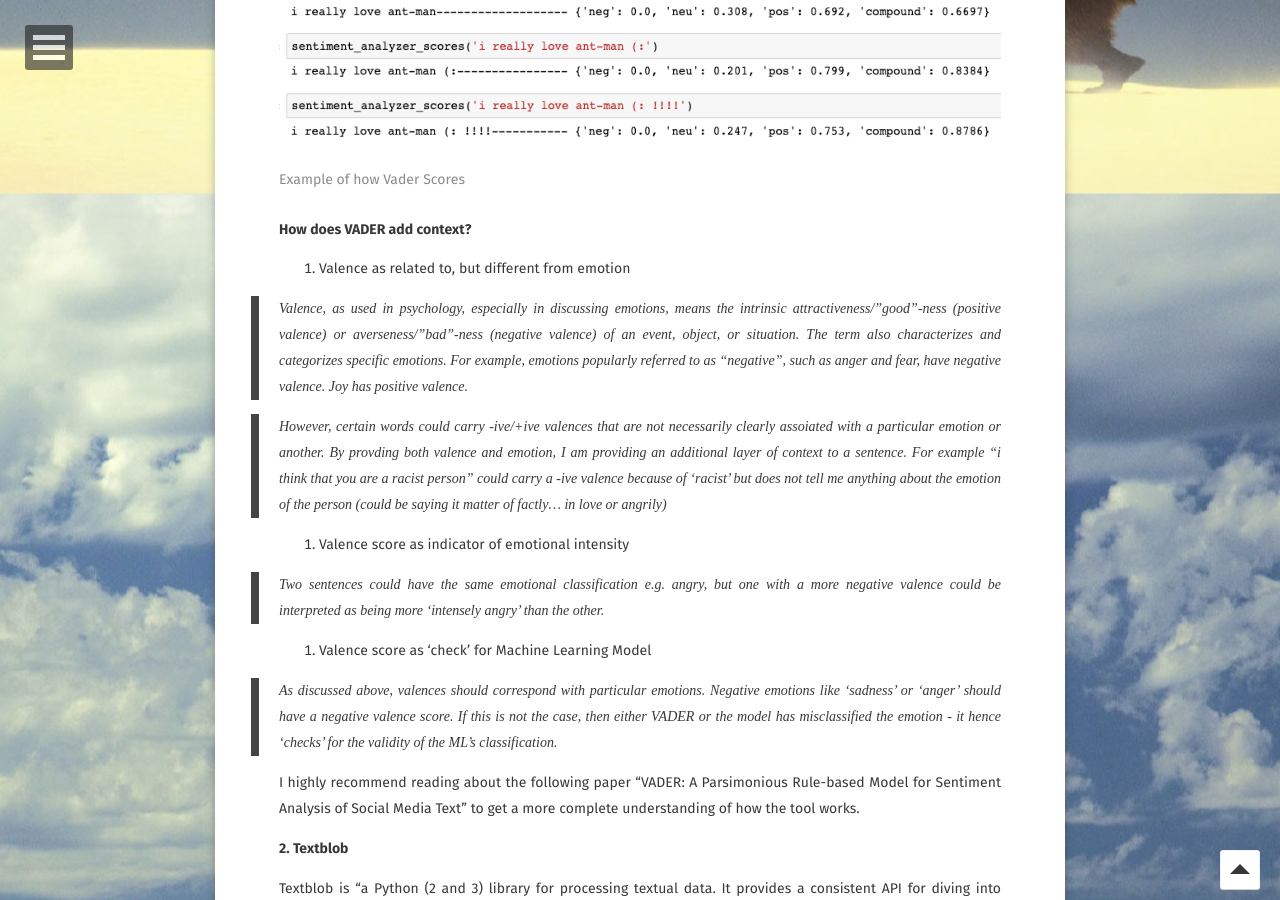
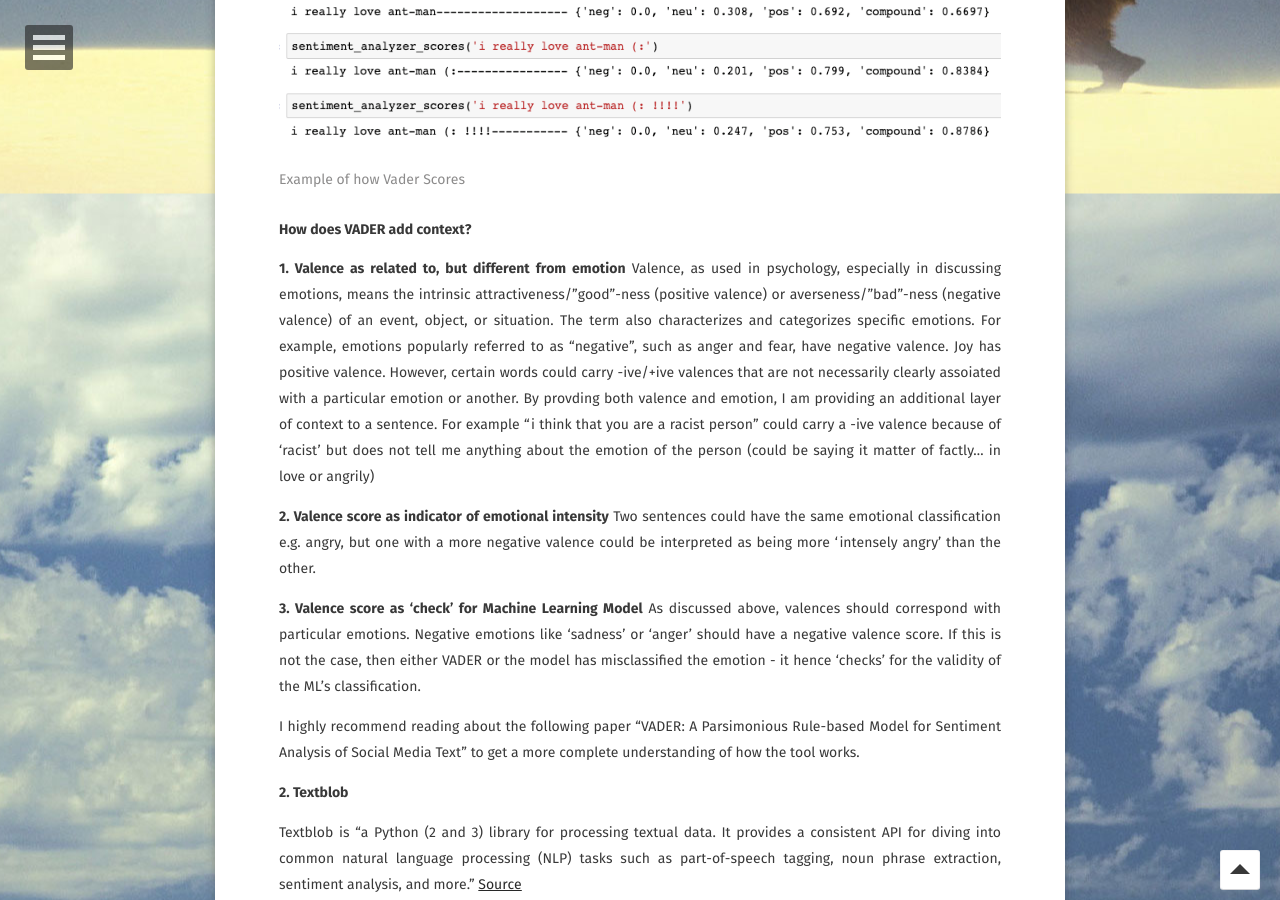
Before and after one commit to linusseah/linusseah.github.io, a Jekyll site: the page built from _posts/2018-02-21-capstone.md, in a window 1280 px wide and 900 px high, scrolled down 16524 px. Built offline with Jekyll 4.4.1, drawn with Linux system fonts in a browser that asks for light colours; some web fonts are replaced; comment, search, counter and statistics services are not loaded.

Commit message:
Update 2018-02-21-capstone.md

```diff
--- a/_posts/2018-02-21-capstone.md
+++ b/_posts/2018-02-21-capstone.md
@@ -609,19 +609,11 @@ An example of Vader's lexical library:
 
 **How does VADER add context?**
 
-1. Valence as related to, but different from emotion
+**1. Valence as related to, but different from emotion** Valence, as used in psychology, especially in discussing emotions, means the intrinsic attractiveness/"good"-ness (positive valence) or averseness/"bad"-ness (negative valence) of an event, object, or situation. The term also characterizes and categorizes specific emotions. For example, emotions popularly referred to as "negative", such as anger and fear, have negative valence. Joy has positive valence. However, certain words could carry -ive/+ive valences that are not necessarily clearly assoiated with a particular emotion or another. By provding both valence and emotion, I am providing an additional layer of context to a sentence. For example "i think that you are a racist person" could carry a -ive valence because of 'racist' but does not tell me anything about the emotion of the person (could be saying it matter of factly... in love or angrily)
 
->Valence, as used in psychology, especially in discussing emotions, means the intrinsic attractiveness/"good"-ness (positive valence) or averseness/"bad"-ness (negative valence) of an event, object, or situation. The term also characterizes and categorizes specific emotions. For example, emotions popularly referred to as "negative", such as anger and fear, have negative valence. Joy has positive valence.
+**2. Valence score as indicator of emotional intensity** Two sentences could have the same emotional classification e.g. angry, but one with a more negative valence could be interpreted as being more 'intensely angry' than the other.
 
->However, certain words could carry -ive/+ive valences that are not necessarily clearly assoiated with a particular emotion or another. By provding both valence and emotion, I am providing an additional layer of context to a sentence. For example "i think that you are a racist person" could carry a -ive valence because of 'racist' but does not tell me anything about the emotion of the person (could be saying it matter of factly... in love or angrily)
-
-2. Valence score as indicator of emotional intensity
-
->Two sentences could have the same emotional classification e.g. angry, but one with a more negative valence could be interpreted as being more 'intensely angry' than the other.
-
-3. Valence score as 'check' for Machine Learning Model
-
->As discussed above, valences should correspond with particular emotions. Negative emotions like 'sadness' or 'anger' should have a negative valence score. If this is not the case, then either VADER or the model has misclassified the emotion - it hence 'checks' for the validity of the ML's classification.
+**3. Valence score as 'check' for Machine Learning Model** As discussed above, valences should correspond with particular emotions. Negative emotions like 'sadness' or 'anger' should have a negative valence score. If this is not the case, then either VADER or the model has misclassified the emotion - it hence 'checks' for the validity of the ML's classification.
 
 I highly recommend reading about the following paper "VADER: A Parsimonious Rule-based Model for Sentiment Analysis of Social Media Text" to get a more complete understanding of how the tool works.
 
```
